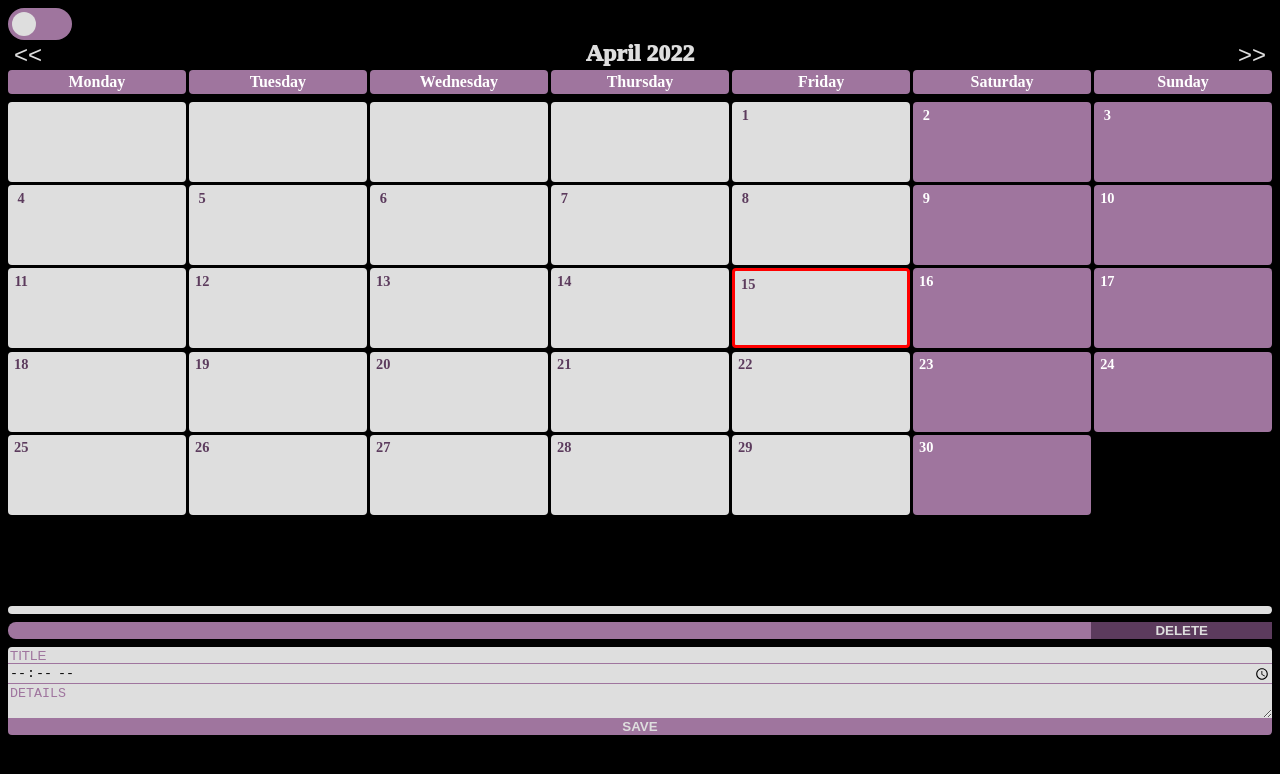
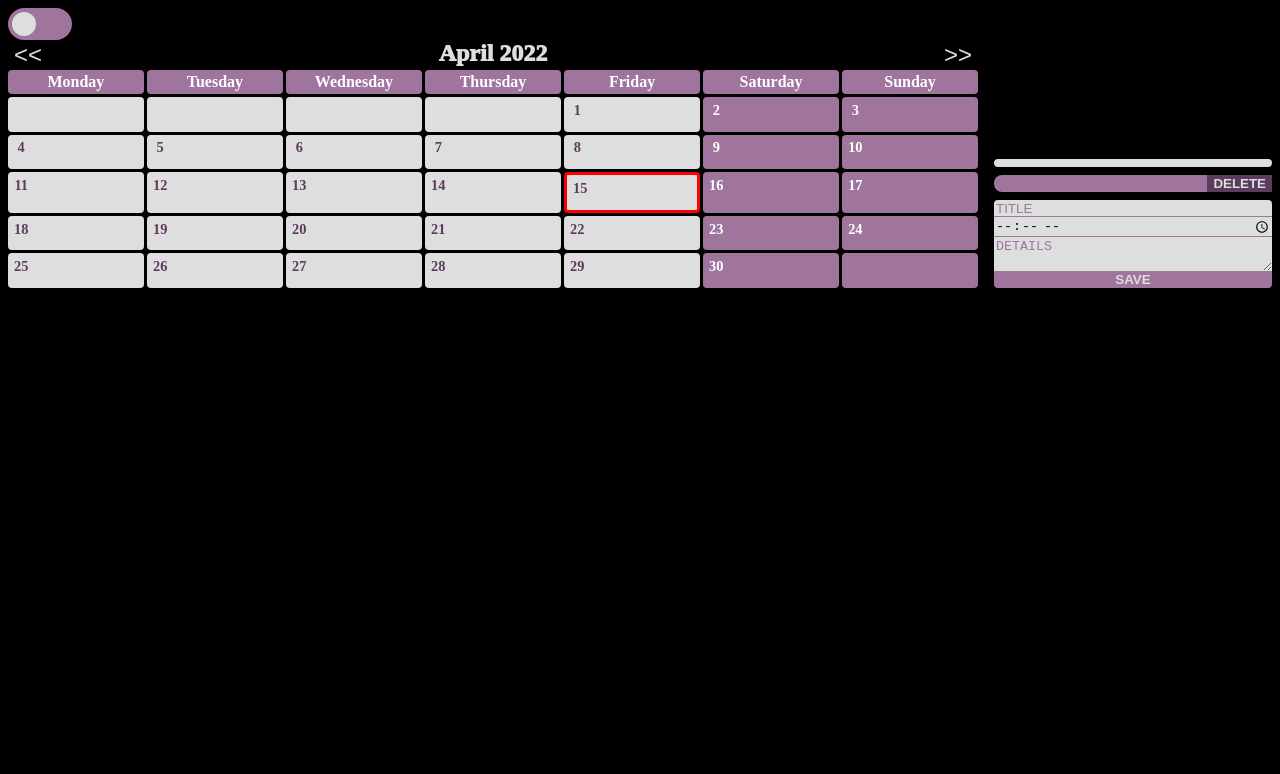
Before and after one commit to Kuovinen/TaskManager, a React (Create React App) app: page / in a window 1280 px wide. Shown: the top 774 px of the page. Built offline with nearby package versions, Linux system fonts and the light colour scheme.

Commit message:
fixed leap year bug

```diff
--- a/src/App.css
+++ b/src/App.css
@@ -52,18 +52,27 @@ input:checked + .slider:before {
 input:checked + .slider {
   background: var(--cp-White);
 }
-
+.timetable {
+  flex: 10;
+}
+.App {
+  display: flex;
+  align-items: flex-end;
+  gap: 1rem;
+  flex-wrap: wrap;
+}
 .month,
 .weekdays {
   display: grid;
   grid-template-columns: repeat(7, 1fr);
-  grid-template-rows: repeat(6, 10vh);
-  margin-bottom: 1vh;
+  grid-template-rows: repeat(auto, 10vh);
+
   gap: 0.2rem;
   user-select: none;
 }
 .weekdays {
   grid-template-rows: repeat(1, 3vh);
+  margin-bottom: 0.2rem;
 }
 .weekday {
   border-radius: 0.5vh;
@@ -220,8 +229,11 @@ form {
 
 .workspace {
   display: grid;
+  width: auto;
   grid-template-columns: auto-fill;
   gap: 1vh;
+  flex: auto;
+  height: 100%;
 }
 .iDetails {
   resize: vertical;
@@ -231,6 +243,8 @@ form {
   overflow: hidden;
   background: var(--cp-White);
   padding: 0.5vh;
+  height: auto;
+  width: auto;
 }
 .infoTask {
   color: var(--cp-dGrey);
--- a/src/App.js
+++ b/src/App.js
@@ -35,8 +35,8 @@ function App() {
   }, [taskList]);
   return (
     <div className="App">
+      <div className="timetable">
         <Toggle setYearStyle={setYearStyle} yearStyle={yearStyle} />
-
         <Month
           date={date}
           selectedDay={selectedDay}
@@ -49,6 +49,8 @@ function App() {
           setYear={setYear}
           initialRender={initialRender}
         />
+      </div>
+
       <div className="workspace">
         <SelectedDay setTaskData={setTaskData} data={selectedDay} />
         <TaskDataDisplay
--- a/src/components/functions.js
+++ b/src/components/functions.js
@@ -44,9 +44,9 @@ export default function getMonthString(number) {
   return month;
 }
 //returns total number of days in current years month
-export function getTotalMonthDays(number) {
+export function getTotalMonthDays(number, year) {
   let date = new Date();
-  let data = new Date(date.getFullYear(), number + 1, 0).getDate();
+  let data = new Date(year, number + 1, 0).getDate();
   return data;
 }
 export function checkIfWeekend(date) {
@@ -57,7 +57,7 @@ export function checkIfWeekend(date) {
   }
 }
 export function getPaddingAfter(number) {
-  return 7 - (number + 1);
+  return 7 - number;
 }
 //return obj containing YEAR and MONTHS keys, MONTHS filled with arrays of days;
 //exmpl MONTH  : [null,null,null,1,2,3,4,5...30]
@@ -72,7 +72,7 @@ export function createYearData(yearNumber) {
     let PaddingDaysBefore = new Date(yearNumber, i).getDay();
     //since getDay is american, sunday ==0 instead of ==7, need an offset
     if (PaddingDaysBefore === 0) {
-      PaddingDaysBefore = 7;
+      PaddingDaysBefore = 6;
     } else {
       PaddingDaysBefore -= 1;
     }
@@ -80,7 +80,7 @@ export function createYearData(yearNumber) {
     for (let j = 0; j < PaddingDaysBefore; j++) {
       month.push(null);
     }
-    let days = getTotalMonthDays(i);
+    let days = getTotalMonthDays(i, yearNumber);
     //make the actual days
     for (let l = 0; l < days; l++) {
       month.push({
@@ -90,7 +90,7 @@ export function createYearData(yearNumber) {
     }
     yearObject.months.push(month);
     let PaddingDaysAfter = new Date(yearNumber, i + 1, 0).getDay();
-
+    console.log(i + "|" + PaddingDaysAfter + "-" + yearNumber);
     for (let k = 0; k < getPaddingAfter(PaddingDaysAfter); k++) {
       month.push(null);
     }
```
Lines whose indentation alone changed are shown as unchanged.
